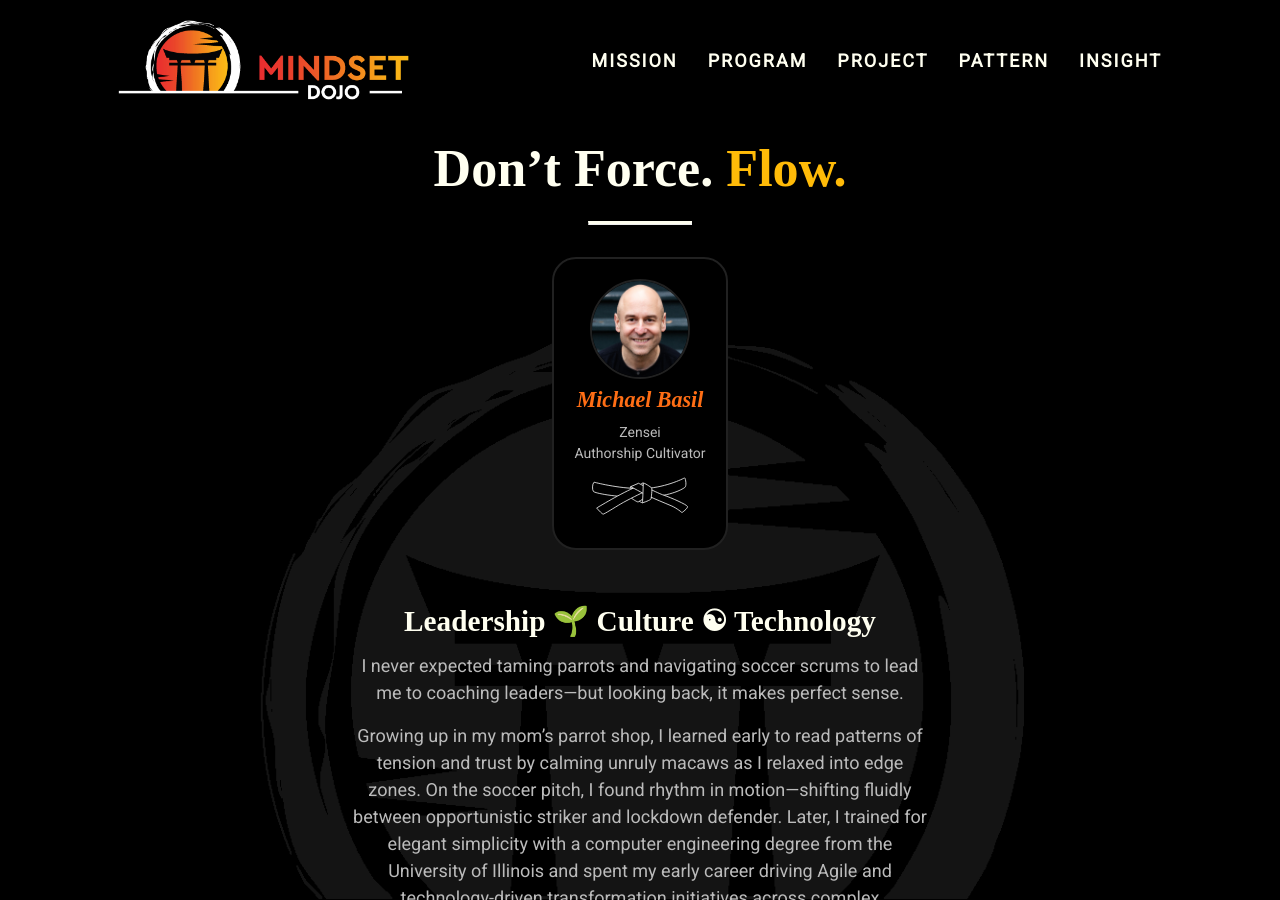
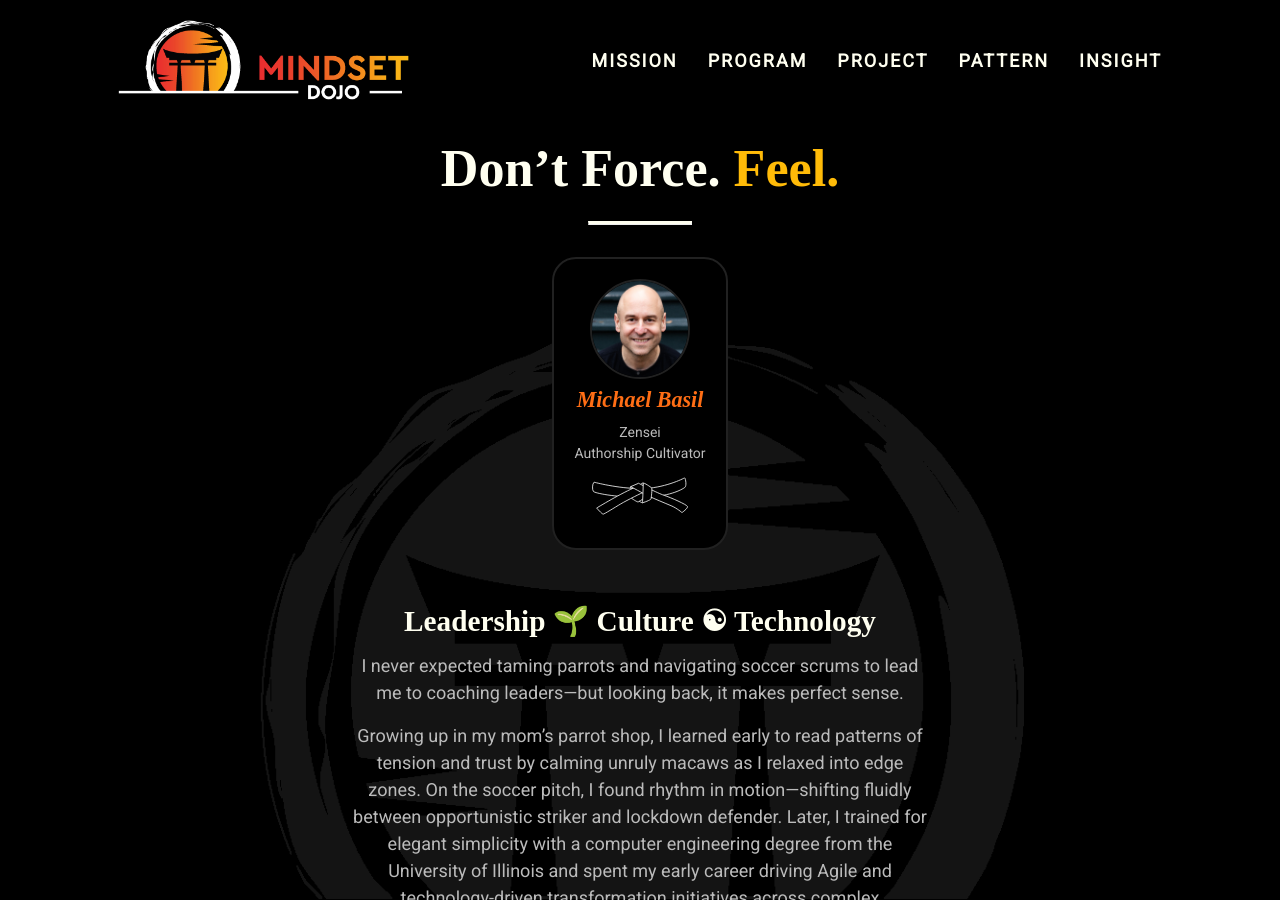
Before and after one commit to mindset-dojo/mindset-dojo.github.io, a Jekyll site: the page built from _authors/michael-basil.md, in a window 1280 px wide and 900 px high. Built offline with Jekyll 4.4.1, drawn with Linux system fonts in a browser that asks for light colours; some web fonts are replaced.

Commit message:
feat: Don’t Force. Feel.

```diff
--- a/_authors/michael-basil.md
+++ b/_authors/michael-basil.md
@@ -1,8 +1,8 @@
 ---
 layout: threshold
 data_key: author
-mantra: "Don’t Force. Flow."
-mantra_mark: "Flow."
+mantra: "Don’t Force. Feel."
+mantra_mark: "Feel."
 description: >
   Zen Leadership Coach; Mindset Dojo & MetaShift Method. Conversational Presence
   when it matters most—meeting people at the depth that aligns with what brings
```
